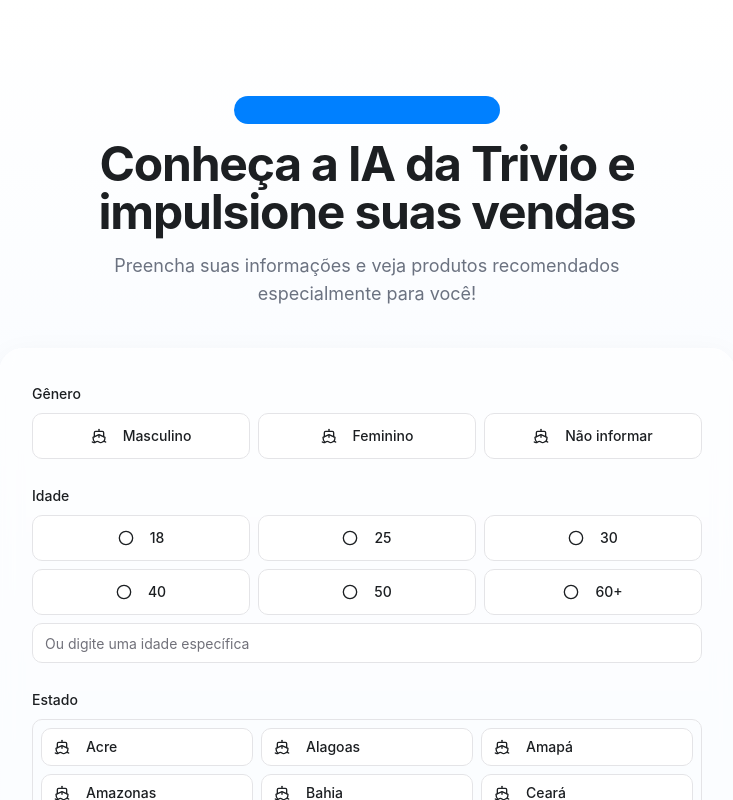
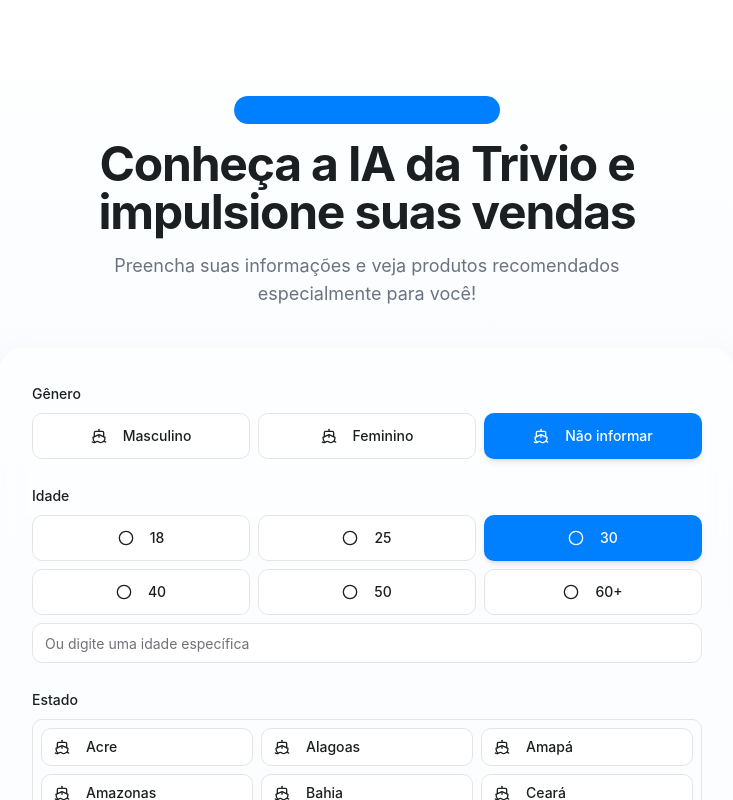
Before and after one commit to albertosveloso/easy-recommendation-form, a React (Vite) app: page / in a window 1280 px wide. Shown: the top 800 px of the page, without its empty margins (273-1006 px from the left). Built offline with nearby package versions, Linux system fonts and the light colour scheme.

Commit message:
Set default form values
Set default values for genero and idade fields in the recommendation form.

```diff
--- a/src/components/RecommendationForm.tsx
+++ b/src/components/RecommendationForm.tsx
@@ -1,3 +1,4 @@
+
 import React, { useState } from 'react';
 import { Button } from '@/components/ui/button';
 import { Input } from '@/components/ui/input';
@@ -109,8 +110,8 @@ interface FormData {
 const RecommendationForm = () => {
   // State
   const [formData, setFormData] = useState<FormData>({
-    genero: '',
-    idade: '',
+    genero: 'Não informar',
+    idade: '30',
     estado: 'SP',
     mes: '',
   });
```
